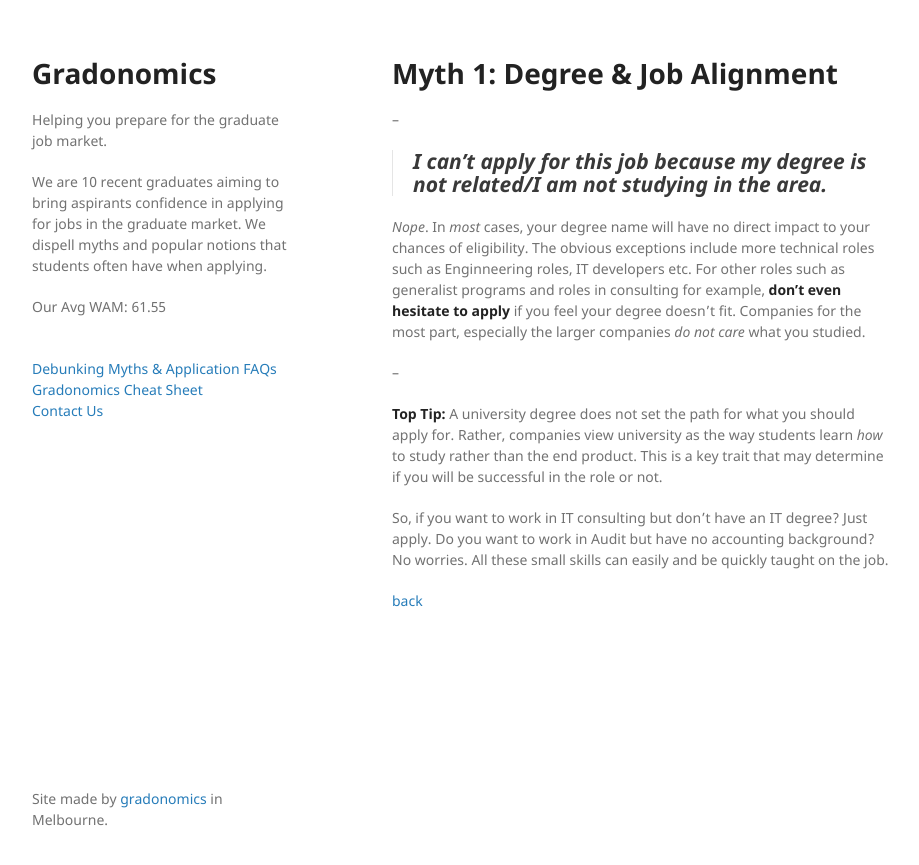
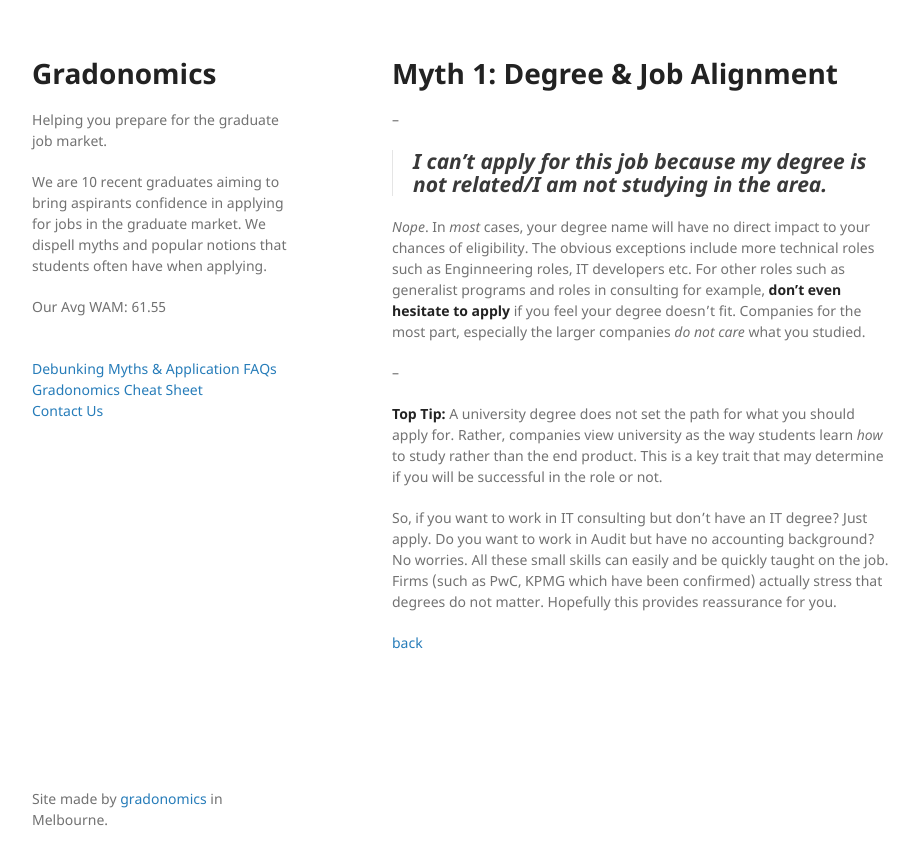
Before and after one commit to gradonomics/gradonomics-grad-help, a Jekyll site: the page built from myth-one.md, in a window 1280 px wide. Shown: the top 865 px of the page, without its empty margins (178-1097 px from the left). Built offline with Jekyll 4.4.1, drawn with Linux system fonts in a browser that asks for light colours; our own code applies the rules of GitHub Pages for plain Markdown files.

Commit message:
m1addmore

```diff
--- a/myth-one.md
+++ b/myth-one.md
@@ -13,6 +13,6 @@ _Nope_. In _most_ cases, your degree name will have no direct impact to your cha
 
 **Top Tip:** A university degree does not set the path for what you should apply for. Rather, companies view university as the way students learn _how_ to study rather than the end product. This is a key trait that may determine if you will be successful in the role or not.
 
-So, if you want to work in IT consulting but don't have an IT degree? Just apply. Do you want to work in Audit but have no accounting background? No worries. All these small skills can easily and be quickly taught on the job.
+So, if you want to work in IT consulting but don't have an IT degree? Just apply. Do you want to work in Audit but have no accounting background? No worries. All these small skills can easily and be quickly taught on the job. Firms (such as PwC, KPMG which have been confirmed) actually stress that degrees do not matter. Hopefully this provides reassurance for you.
 
 [back](./)
```
